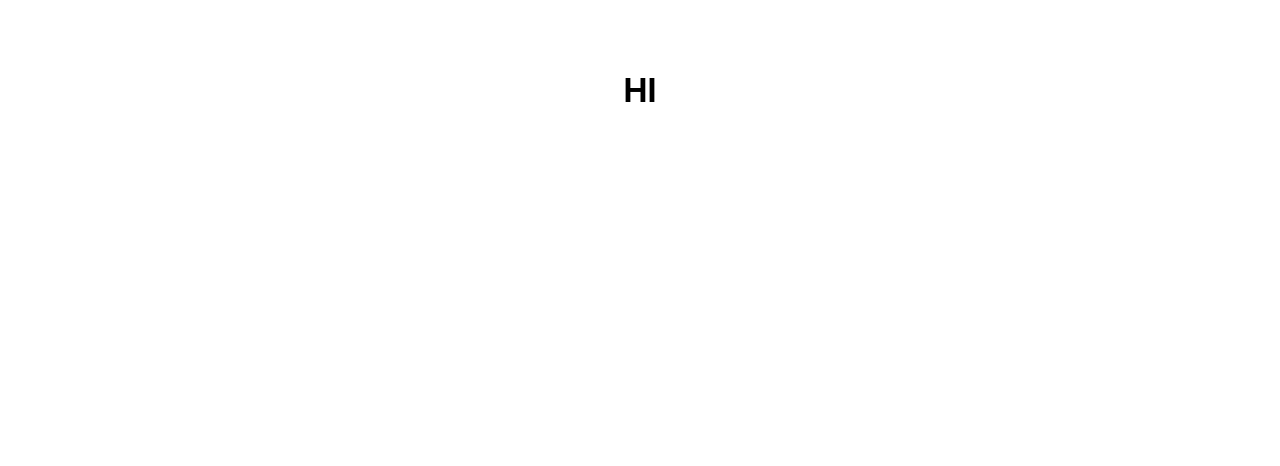
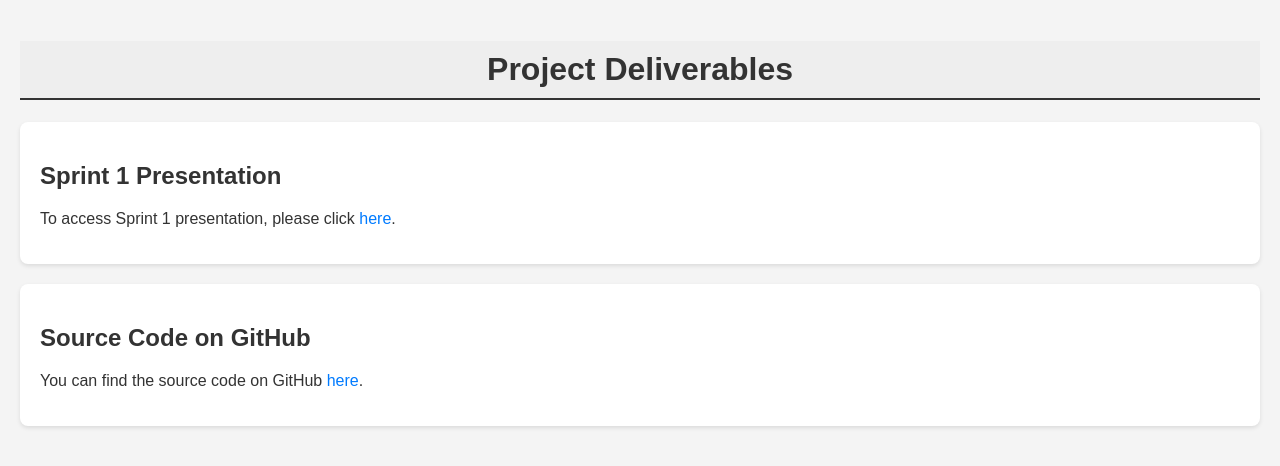
Before and after one commit to dnorth2/Quad_Website, a React (Create React App) app: page /Project_Deliverables in a window 1280 px wide. Shown: the top 466 px of the page. Built offline with nearby package versions, Linux system fonts and the light colour scheme.

Commit message:
added more changes

```diff
--- a/src/HomePage.js
+++ b/src/HomePage.js
@@ -2,7 +2,7 @@ import React from 'react';
 import './HomePage.css'; // Make sure to import the CSS file
 import Alternate_Logo_Pink from './Alternate_Logo_Pink.png';
 import { Link } from 'react-router-dom';
-
+import sprintOneDemo from './sprint1_demo.mp4';
 function HomePage() {
   return (
     <div className="container">
@@ -18,8 +18,10 @@ function HomePage() {
       </p>
       {/* Placeholder for future video */}
       <div className="videoContainer">
-        {/* Video placeholder text */}
-        <p className="videoPlaceholder">Video Coming Soon...</p>
+        <video className="video" controls>
+          <source src={sprintOneDemo} type="video/mp4" />
+          Your browser does not support the video tag.
+        </video>
       </div>
     </div>
   );
--- /dev/null
+++ b/src/Project_Deliverables.css
@@ -0,0 +1,40 @@
+body {
+    font-family: 'Arial', sans-serif;
+    background-color: #f4f4f4;
+    margin: 0;
+    padding: 20px;
+    color: #333;
+}
+
+header h1 {
+    color: #333;
+    background-color: #eee;
+    padding: 10px;
+    text-align: center;
+    border-bottom: 2px solid #333;
+}
+
+section {
+    background-color: #fff;
+    padding: 20px;
+    margin-top: 20px;
+    box-shadow: 0 2px 4px rgba(0,0,0,0.1);
+    border-radius: 8px;
+}
+
+section h2 {
+    color: #333;
+}
+
+section p {
+    font-size: 16px;
+}
+
+a {
+    color: #007bff;
+    text-decoration: none;
+}
+
+a:hover {
+    text-decoration: underline;
+}
--- a/src/Project_Deliverables.js
+++ b/src/Project_Deliverables.js
@@ -1,11 +1,24 @@
 import React from 'react';
+import './Project_Deliverables.css'; // Adjust the path as necessary
 
 function ProjectDeliverables() {
-  return (
-    <div className="container">
-        <h1>HI</h1>
-    </div>
-  );
+    return (
+        <div>
+            <header>
+                <h1>Project Deliverables</h1>
+            </header>
+
+            <section>
+                <h2>Sprint 1 Presentation</h2>
+                <p>To access Sprint 1 presentation, please click <a href="https://docs.google.com/presentation/d/1Z-mT8rWkpOB18C30CFqMP31Cb9wo5r04YVyaNv1bfew/edit?usp=sharing">here</a>.</p>
+            </section>
+
+            <section>
+                <h2>Source Code on GitHub</h2>
+                <p>You can find the source code on GitHub <a href="https://github.com/keatonrohlfs/QUAD">here</a>.</p>
+            </section>
+        </div>
+    );
 }
 
 export default ProjectDeliverables;
```
Also changed, not shown: 1 other file (tests, documents, lock files or other folders).
